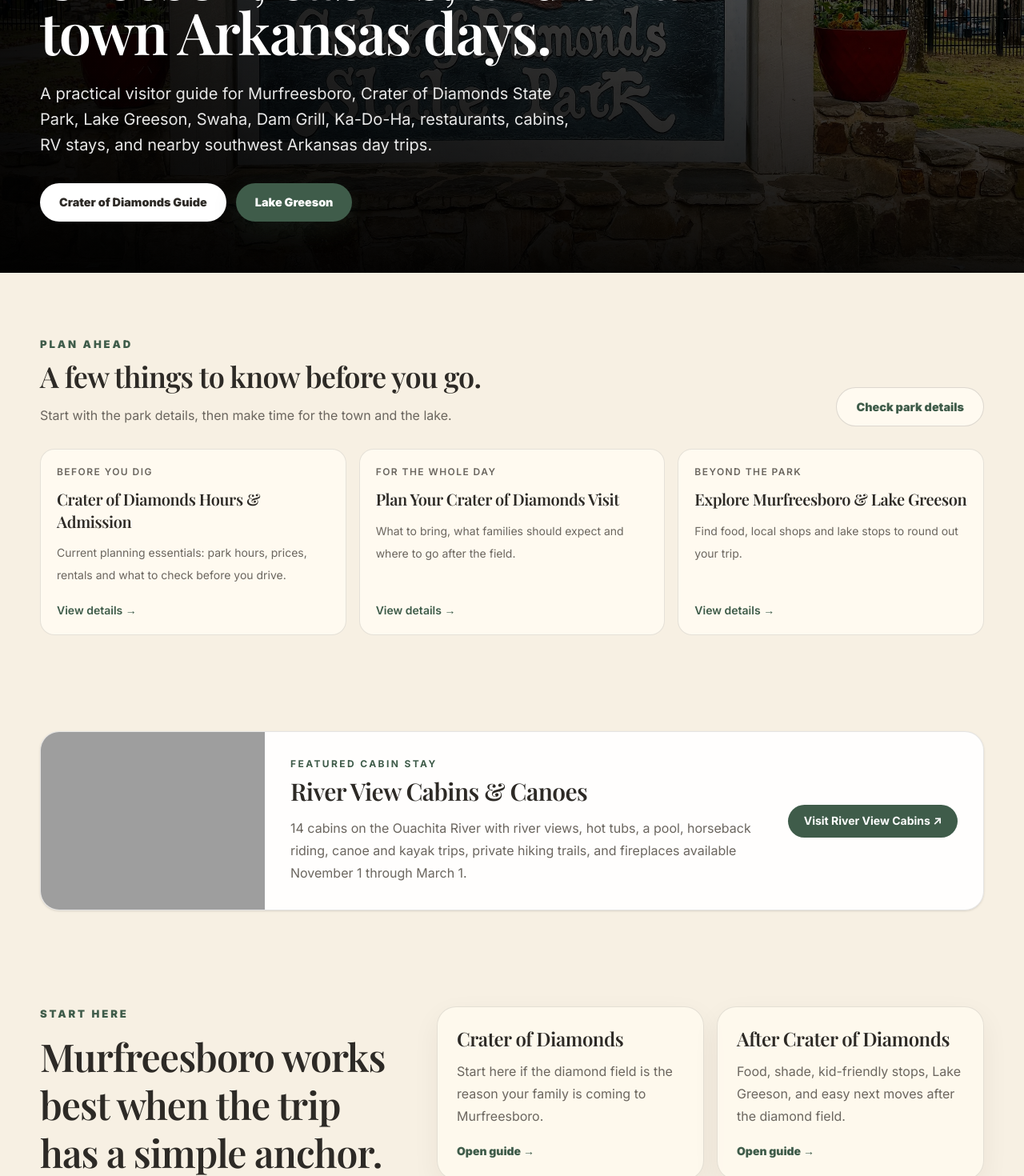
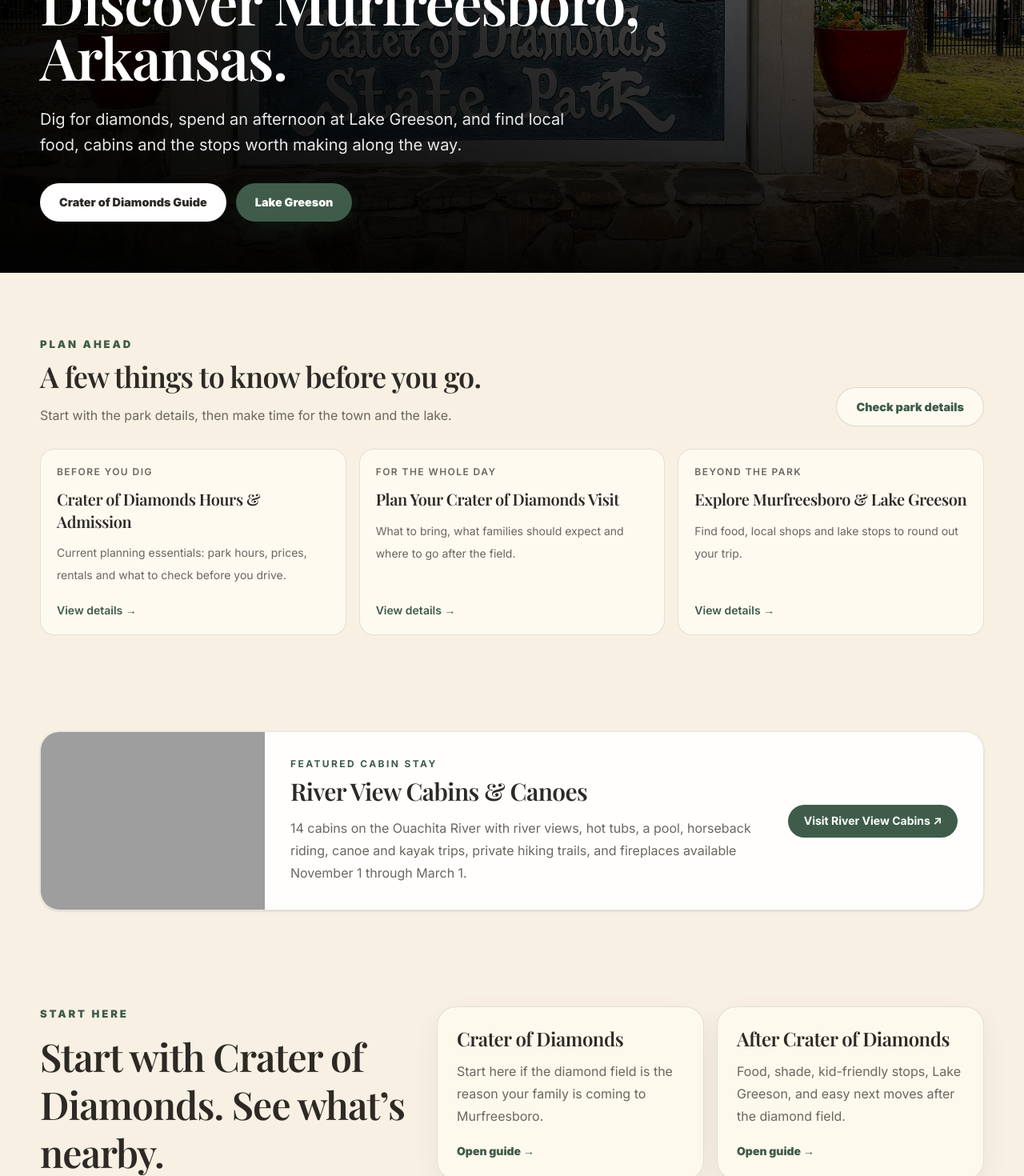
Before and after one commit to altifygenerator-ai/murfreesboro-tourism, a Next.js app: page / in a window 1280 px wide. Shown: the part 540-2010 px from the top of the page at 80% size. Built offline with nearby package versions, Linux system fonts and the light colour scheme; grey boxes are pictures that could not be loaded; a web font is replaced by a local one.

Commit message:
Shorten Murfreesboro hero and planning copy without changing site structure

```diff
--- a/app/page.tsx
+++ b/app/page.tsx
@@ -72,8 +72,8 @@ export default function Home() {
 
       <Hero
         eyebrow="Murfreesboro Arkansas Guide"
-        title="Plan around diamonds, Lake Greeson, cabins, and small-town Arkansas days."
-        text="A practical visitor guide for Murfreesboro, Crater of Diamonds State Park, Lake Greeson, Swaha, Dam Grill, Ka-Do-Ha, restaurants, cabins, RV stays, and nearby southwest Arkansas day trips."
+        title="Discover Murfreesboro, Arkansas."
+        text="Dig for diamonds, spend an afternoon at Lake Greeson, and find local food, cabins and the stops worth making along the way."
         image={imagePaths.heroHome}
         primary={{ href: "/crater-of-diamonds-guide", label: "Crater of Diamonds Guide" }}
         secondary={{ href: "/lake-greeson", label: "Lake Greeson" }}
@@ -85,8 +85,8 @@ export default function Home() {
           <div className="grid gap-10 lg:grid-cols-[0.8fr_1.2fr] lg:items-start">
             <SectionHeading
               eyebrow="Start Here"
-              title="Murfreesboro works best when the trip has a simple anchor."
-              text="Most visitors start with Crater of Diamonds, then decide whether the rest of the trip should be lake time, food, cabins, camping, or a nearby day trip. This guide is built to help you make that choice without turning the weekend into a giant checklist."
+              title="Start with Crater of Diamonds. See what’s nearby."
+              text="The diamond field draws people here. Let the rest of the day lead you to Lake Greeson, a local restaurant, or a quieter place to stay."
             />
 
             <div className="grid gap-4 sm:grid-cols-2">
```
